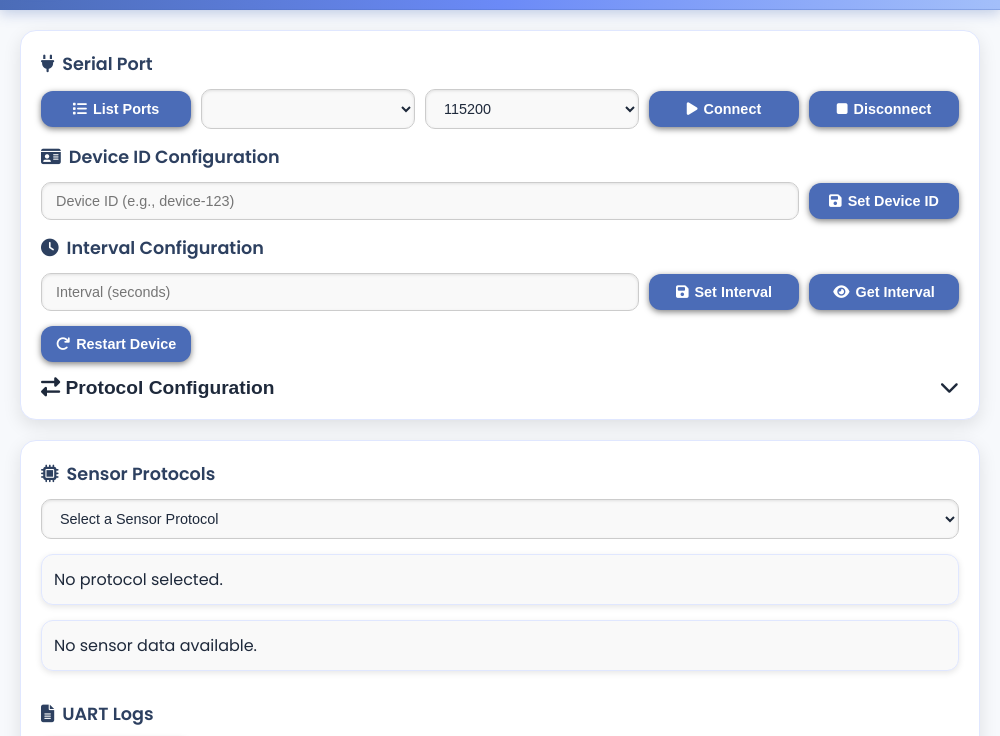
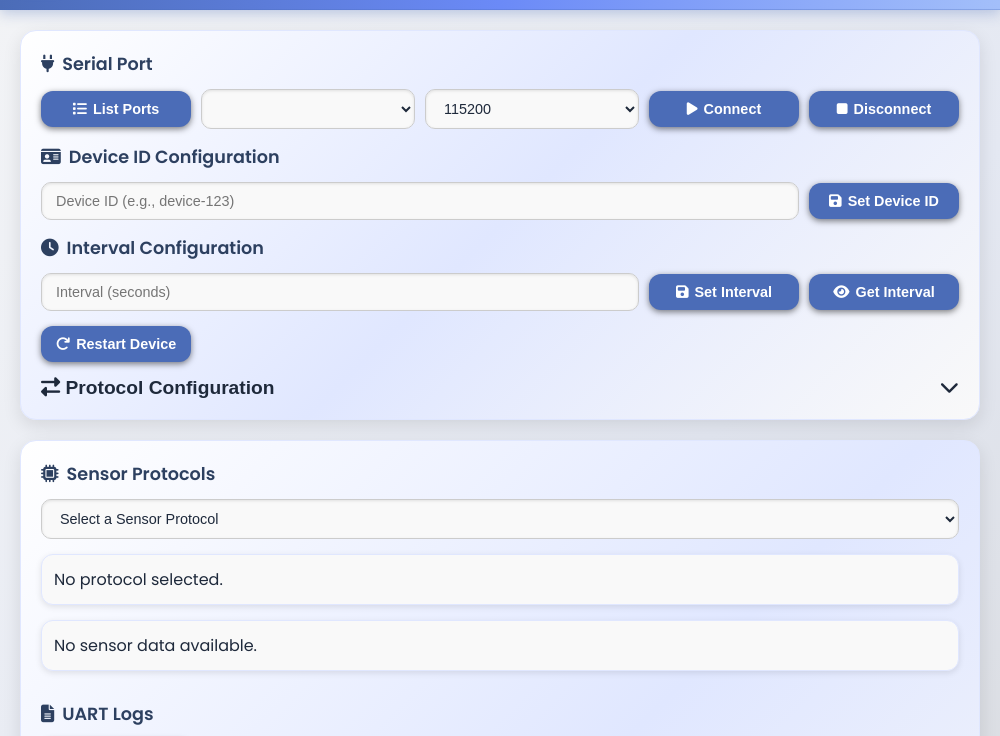
Before and after one commit to Sejal-08/serial-monitor-app-updated, an Electron app: page index.html in a window 1000 px wide. Shown: the part 62-798 px from the top of the page. Drawn offline with Linux system fonts and the light colour scheme; no server answers.

Commit message:
CSS modified

```diff
--- a/styles.css
+++ b/styles.css
@@ -11,7 +11,7 @@
 /* Light Mode (Default) */
 body.light-mode {
   font-family: 'Poppins', sans-serif;
-  background: #f7f9fc;
+  background:linear-gradient(135deg, #f3f4f6 0%, #e4e8f2 50%, #d3d4d5 100%);
   color: #1e293b;
   min-height: 100vh;
   display: flex;
@@ -118,7 +118,7 @@ body.dark-mode .theme-toggle:hover {
 
 body.light-mode .left-panel,
 body.light-mode .right-panel {
-  background: #ffffff;
+  background:linear-gradient(135deg, #ffffff 0%, #e0e7ff 50%, #f9f9f9 100%);
   box-shadow: 0 6px 18px rgba(0, 0, 0, 0.1);
   border: 1px solid #e0e7ff;
 }
```
